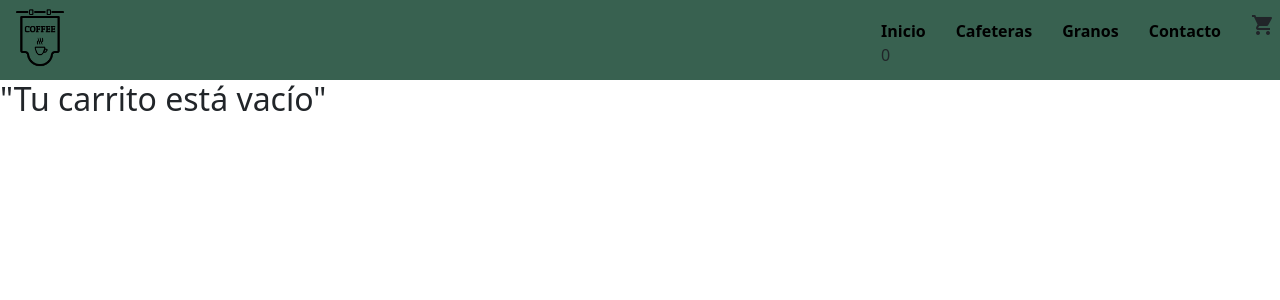
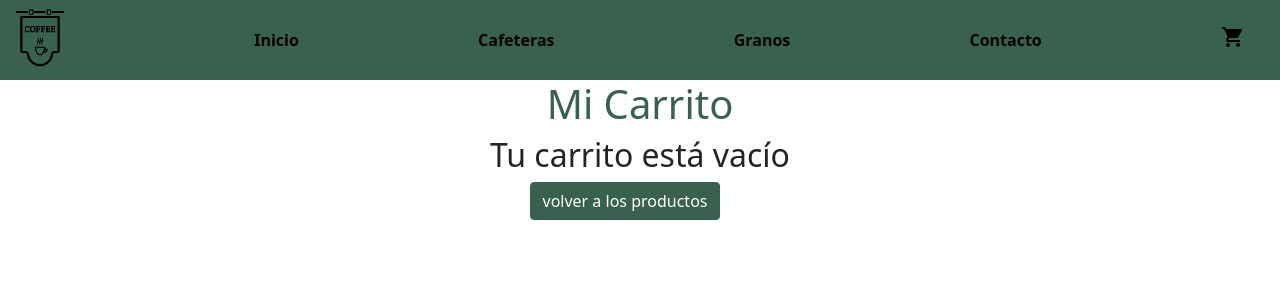
Before and after one commit to maximo95/Ecommerce_React, a React (Create React App) app: page /cart in a window 1280 px wide. Shown: the top 300 px of the page. Built offline with nearby package versions, Linux system fonts and the light colour scheme.

Commit message:
cart view

```diff
--- a/src/App.js
+++ b/src/App.js
@@ -27,9 +27,6 @@ function App() {
 
         {/*Un producto puntual seg{un el id} */}
         <Route path="/item/:id" element ={<ItemDetailContainer/>}/>
-        {/*<Navbar/>
-        <ItemListContainer Greeting={"Bienvenidos a mi Ecommerce"} stock = {7} minimo ={1}/>
-      <ItemDetailContainer/>*/}
 
         <Route path = "/cart" element = {<Cart/>}/>
 
--- /dev/null
+++ b/src/components/Cart.css
@@ -0,0 +1,46 @@
+.ItemCarrito{
+    display: flex;
+    justify-content: space-between;
+    align-items: center;
+    height: 90 px;
+    background-color: #386150;
+    margin-top: 15px;
+    color: white;
+}
+.ImagenItem{
+    height: 80px;
+    width: 80px;
+    margin-left: 10px;
+}
+
+.BotonItem{
+    margin: 10px;
+}
+
+.FueraDelMap{
+    display: flex;
+    justify-content: space-evenly;
+    margin-top: 20px;
+
+}
+
+.Letra{
+    font-size: 2rem;
+}
+
+.Titulo{
+    text-align: center;
+    color: #386150 ;
+}
+
+.CarritoVacio {
+    display: flex;
+    flex-direction: column;
+    justify-content: center;
+    align-items: center;
+}
+
+.BotonVacio{
+    background-color:#386150;
+    border-color:#386150 ;
+}
--- a/src/components/Cart.jsx
+++ b/src/components/Cart.jsx
@@ -1,25 +1,39 @@
-import { useContext, useState,useEffect } from 'react';
+import { useContext } from 'react';
 import { MiContexto } from '../context/CartContext';
+import { Link } from 'react-router-dom';
+import { Button, Card } from 'react-bootstrap'
+import './Cart.css'
 
 export default function Cart() {
-  const {PrecioTotalProductos,cart} = useContext (MiContexto);
+  const {PrecioTotalProductos,cart,removeItem,clearCart} = useContext (MiContexto);
   console.log(PrecioTotalProductos)
-  const [render,setRender] = useState()
-
-  useEffect(() => {
-  setRender (PrecioTotalProductos())
-  }, [cart])
-
+  const carritoVacio = cart.length === 0
   return (
     <>
+    <h1 className="Titulo">Mi Carrito</h1>
       {
-      cart.length > 0 ?
-      /*cart.map(producto =><ListGroup key = {cart.index} producto = {producto}></ListGroup>*/
-      cart.map((producto, id) =>
-        <div key={id}>{render}</div>)
-
+      carritoVacio ?
+      <>
+      <div className="CarritoVacio">
+        <h2>Tu carrito está vacío</h2>
+        <Link to= '/inicio'><Button className='BotonVacio'>volver a los productos</Button></Link>
+      </div>
+      </>
       :
-      <h2>"Tu carrito está vacío"</h2>
+      <>
+        {cart.map(producto => (<div className = "ItemCarrito" key={producto.id} >
+          <div><img className="ImagenItem" src={producto.imagen} alt ={producto.titulo}/></div>
+          <div>{producto.titulo}</div>
+          <div>{producto.precio}</div>
+          <div>x {producto.cantidad}</div>
+          <div>Subtotal: {producto.precio*producto.cantidad}</div>
+          <Button className="BotonItem" onClick={()=>removeItem(producto.id)} variant="danger" >X</Button>
+        </div>) )}
+        <div className="FueraDelMap">
+          <p className="Letra">Precio Final : {PrecioTotalProductos()} </p>
+          <Button onClick={()=> clearCart()} variant="danger">eliminar todo lo productos del carrito</Button>
+        </div>
+      </>
       }
     </>
   )
--- /dev/null
+++ b/src/components/CartWidget.css
@@ -0,0 +1,4 @@
+.NumeroCarrito{
+    display: flex;
+    flex-direction: row;
+}
--- a/src/components/CartWidget.jsx
+++ b/src/components/CartWidget.jsx
@@ -1,13 +1,25 @@
+import { useContext } from 'react';
+import { Link } from 'react-router-dom';
 import { MiContexto } from '../context/CartContext';
-import {useContext} from 'react';
+import './NavBar.css';
 
 export default function CartWidget() {
   const {cantidadProductos,cart} = useContext (MiContexto);
+  const carritoVacio = cart.length === 0
 
   return (
     <>
-    <div className="material-icons">shopping_cart</div>
-    <div>{cantidadProductos(cart)}</div>
+    {
+      carritoVacio ?
+      <Link to='/cart'><div className="material-icons">shopping_cart</div></Link>
+      :
+      <>
+      <div className="NumeroCarrito">
+      <Link to='/cart'><div className="material-icons">shopping_cart</div></Link>
+      <div>{cantidadProductos(cart)}</div>
+      </div>
+      </>
+    }
     </>
   )
 }
--- a/src/components/ItemCount.jsx
+++ b/src/components/ItemCount.jsx
@@ -48,10 +48,8 @@ export default function ItemCount({detail}) {
       <div className='contador'>
           <button className='boton' onClick={(evento)=> {sumarProducto(evento)}}> + </button>
           <button className='boton' onClick={() => {restarProducto()}}> - </button>
-          <button className='boton' onClick={() => {onAdd()}}>Agregar Carrito</button>
-          <div onClick={()=>removeItem(detail.id)}>borrar este producto del carro</div>
-          <div onClick={()=> clearCart()}>eliminar todos los productos del carro</div>
-          <p> {valor} : </p>
+          <button className='boton' onClick={() => {onAdd()}}>Agregar a Carrito</button>
+          <p>cantidad: {valor} </p>
       </div> : <Link to = '/cart' > <button className='boton'>Terminar Compra</button> </Link>
     }
     </>
--- a/src/components/NavBar.css
+++ b/src/components/NavBar.css
@@ -8,6 +8,7 @@ body{
     justify-content: space-between;
     align-items: center;
     padding: 5px;
+    flex-direction: row;
 }
 
 .imagenLogo {
@@ -24,3 +25,9 @@ a{
 a:hover {
     color: white;
 }
+
+
+.NumeroCarrito{
+    display: flex;
+    flex-direction: row;
+}
--- a/src/components/NavBar.jsx
+++ b/src/components/NavBar.jsx
@@ -7,18 +7,12 @@ function Navbar () {
     return (
     <>
     <nav className='navegador'>
-    <div>
     <Link to = '/'> <img src={logo_para_html_cafe} alt="logo del ecommerce" className='imagenLogo' /></Link>
-    </div>
-    <div >
     <Link to= '/inicio'>Inicio</Link>
     <Link to= 'categoria/cafeteras'>Cafeteras</Link>
-    {/*<a href="#">Inicio</a>
-    <a href="#">Sobre nosotros</a>
-    <a href="#" className='linkNav'>Contacto</a>*/}
     <Link to = 'categoria/granos'>Granos</Link>
     <Link to = '/contacto'>Contacto</Link>
-
+    <div className='NumeroCarrito'>
     <CartWidget/>
     </div>
     </nav>
--- a/src/context/CartContext.jsx
+++ b/src/context/CartContext.jsx
@@ -46,6 +46,7 @@ export default function CartContext({children}) {
     return cart.reduce ((acumulador,item)=> acumulador += item.cantidad * item.precio, 0)
    }
 
+
   return (<MiContexto.Provider value={{cart, agregarAlCarro,removeItem,clearCart,cantidadProductos,PrecioTotalProductos}}>
           {children}
           </MiContexto.Provider>
```
